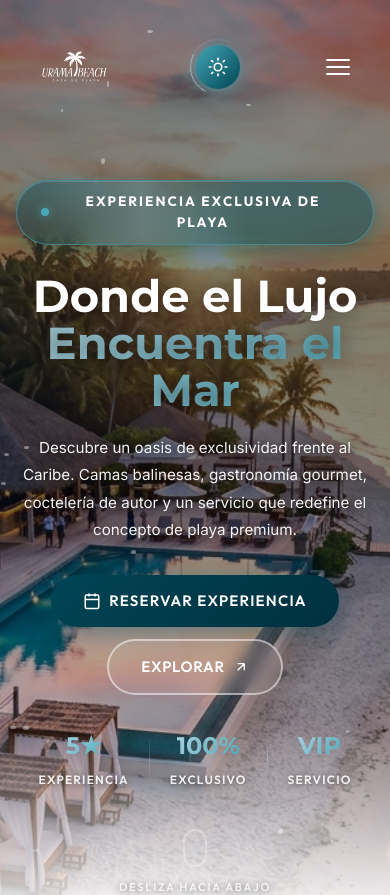
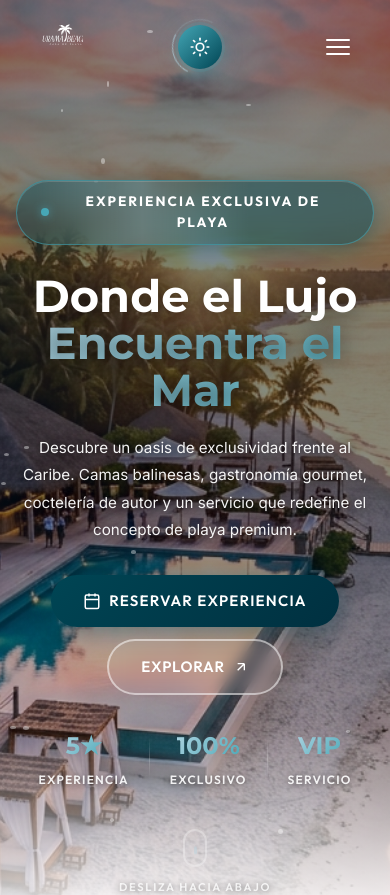
Before and after one commit to lauhernandez1818-dot/Uramabeach, a Next.js app: page / in a window 390 px wide. Shown: the top 895 px of the page. Built offline with nearby package versions, Linux system fonts and the light colour scheme.

Commit message:
style: crop logo SVG whitespace, fix sizing, and prevent distortion

```diff
--- a/src/components/Footer.module.css
+++ b/src/components/Footer.module.css
@@ -28,8 +28,9 @@
 .brand { max-width: 320px; }
 
 .logo {
-  height: 45px;
+  height: 36px;
   width: auto;
+  flex-shrink: 0;
   filter: invert(1) brightness(2);
   margin-bottom: 1rem;
 }
--- a/src/components/Navbar.module.css
+++ b/src/components/Navbar.module.css
@@ -30,17 +30,19 @@
   display: flex;
   align-items: center;
   z-index: 10;
+  flex-shrink: 0;
 }
 
 .logoImg {
-  height: 110px;
+  height: 52px;
   width: auto;
+  flex-shrink: 0;
   filter: invert(1) brightness(2);
   transition: all var(--transition-base);
 }
 
 .scrolled .logoImg {
-  height: 75px;
+  height: 42px;
   filter: none;
 }
 
@@ -190,11 +192,11 @@
 
 @media (max-width: 1024px) {
   .logoImg {
-    height: 85px;
+    height: 46px;
   }
 
   .scrolled .logoImg {
-    height: 60px;
+    height: 38px;
   }
 
   .navLinks,
--- a/src/components/SmartService.module.css
+++ b/src/components/SmartService.module.css
@@ -72,6 +72,7 @@
 .appLogo {
   width: 20px;
   height: 20px;
+  flex-shrink: 0;
   filter: invert(1) brightness(2);
 }
 
```
Also changed, not shown: public/logo.svg.
